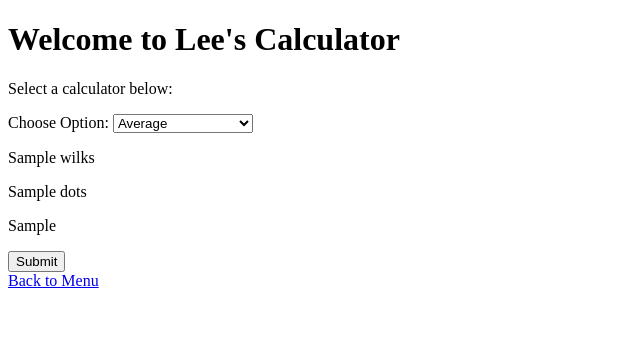
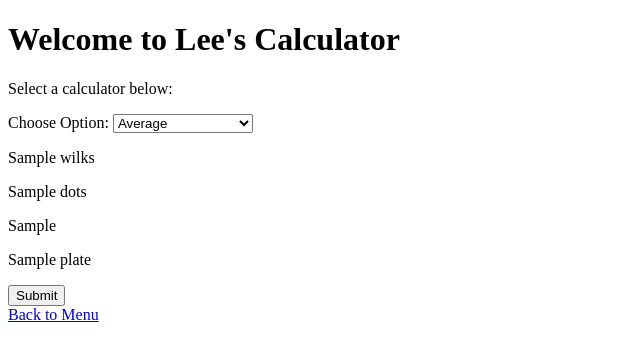
Before and after one commit to leegg713/PythonWorkoutLog, a Flask app: template templates/calc.html in a window 1280 px wide. Shown: the top 361 px of the page, without its empty margins (0-640 px from the left). Run offline with Flask 3, Linux system fonts and the light colour scheme; the template is opened without the code that fills it: most values are stand-ins (such as "Sample title", 1, 10 or a date in 2020).

Commit message:
Plate calculator function flask functions

```diff
--- a/app.py
+++ b/app.py
@@ -61,7 +61,20 @@ def calc():
                 results['rm'] = "Please enter valid numbers for bodyweight and total lifted."
             #result = one_rep_max()
         elif choice == '5':
-            results['plate'] = plate_calculator()
+            try:
+                weight = float(request.form.get('weight', '').strip())
+                plate_counts = plate_calculator(weight)
+                if isinstance(plate_counts, str):
+                    results['plate'] = plate_counts
+                else:
+                    results['plate'] = (
+                    f"Plates per side: 45s: {plate_counts['45s']}, "
+                    f"25s: {plate_counts['25s']}, 10s: {plate_counts['10s']}, "
+                    f"5s: {plate_counts['5s']}, 2.5s: {plate_counts['2.5s']}")
+            except (TypeError, ValueError):
+                results['plate'] = "Please enter a valid number for the weight."
+            #LB Plate Calculator
+
         elif choice == '6':
             results['freq'] = exercise_frequency()
         else:
--- a/main.py
+++ b/main.py
@@ -472,6 +472,8 @@ def one_rep_max(weight, reps):
 
 
 ########### Plate Calculator Function #######################
+
+'''
 def plate_calculator():
     print("Using a standard 20KG/45LB barbell... get the plates needed to get your desired weight")
     weight_type = input("LBs or Kilos? ").strip().lower()
@@ -544,6 +546,50 @@ def plate_calculator():
     else:
         print("Invalid input selected... returning to main menu")
         return
+'''
+
+
+##### PLATE CALCULATOR FLASK VERSION LBS ONLY ########
+
+def plate_calculator(weight):
+    #print("Using a standard 20KG/45LB barbell... get the plates needed to get your desired weight")
+    #weight_type = input("LBs or Kilos? ").strip().lower()
+    #LBS SECTION
+    #if weight_type in ['lbs', 'lb', 'pounds', 'pound']:
+        #print("Do this for lbs")
+
+        weight_for_plates = weight - 45      #Subtracts bar weight of 45
+
+        if weight_for_plates < 0:
+            #print("Weight is less than the barbell weight!")
+            return Error
+
+        # Weight per side (divide by 2 since plates go on both sides)
+        weight_per_side = weight_for_plates / 2
+        remaining_weight = weight_per_side
+        # Calculate plates needed per side (only whole numbers)
+        forty_five_plates = int(weight_per_side // 45)
+        remaining_weight = weight_per_side % 45
+        #print(f"Weight left per side: {remaining_weight}") #For testing
+        twenty_five_plates = int(remaining_weight // 25)
+        remaining_weight = remaining_weight % 25
+        #print(f"Weight left per side after 25s: {remaining_weight}") #For testing
+        ten_plates = int(remaining_weight // 10)
+        remaining_weight = remaining_weight % 10
+        five_plates = int(remaining_weight // 5)
+        remaining_weight = remaining_weight % 5
+        two_and_half_plates = int(remaining_weight // 2.5)
+
+        #print(f"You will need {fourty_five_plates} 45(s),{twenty_five_plates} 25(s), {ten_plates} 10(s), {five_plates} 5(s) and {two_and_half_plates} 2.5(s) per side")
+        return {
+        "45s": forty_five_plates,
+        "25s": twenty_five_plates,
+        "10s": ten_plates,
+        "5s": five_plates,
+        "2.5s": two_and_half_plates
+    }
+    #Returns a dictionary
+
 
 ############## Exercise Frequency Function ##################
 def exercise_frequency():
--- a/templates/calc.html
+++ b/templates/calc.html
@@ -86,6 +86,16 @@
         {% endif %}
     {% endif %}
 
+<!-- Below is for Plate Calculator or Choice 5 -->
+{% if request.form.get('choice') == '5' %}
+    <label>Weight Needed (lbs):</label>
+    <input type="text" name="weight" value="{{ request.form.get('weight', '') }}"><br>
+{% endif %}
+{% if results.plate %}
+    <p>{{ results.plate }}</p>
+{% endif %}
+
+
     <button type="submit">Submit</button>
 </form>
 
```
